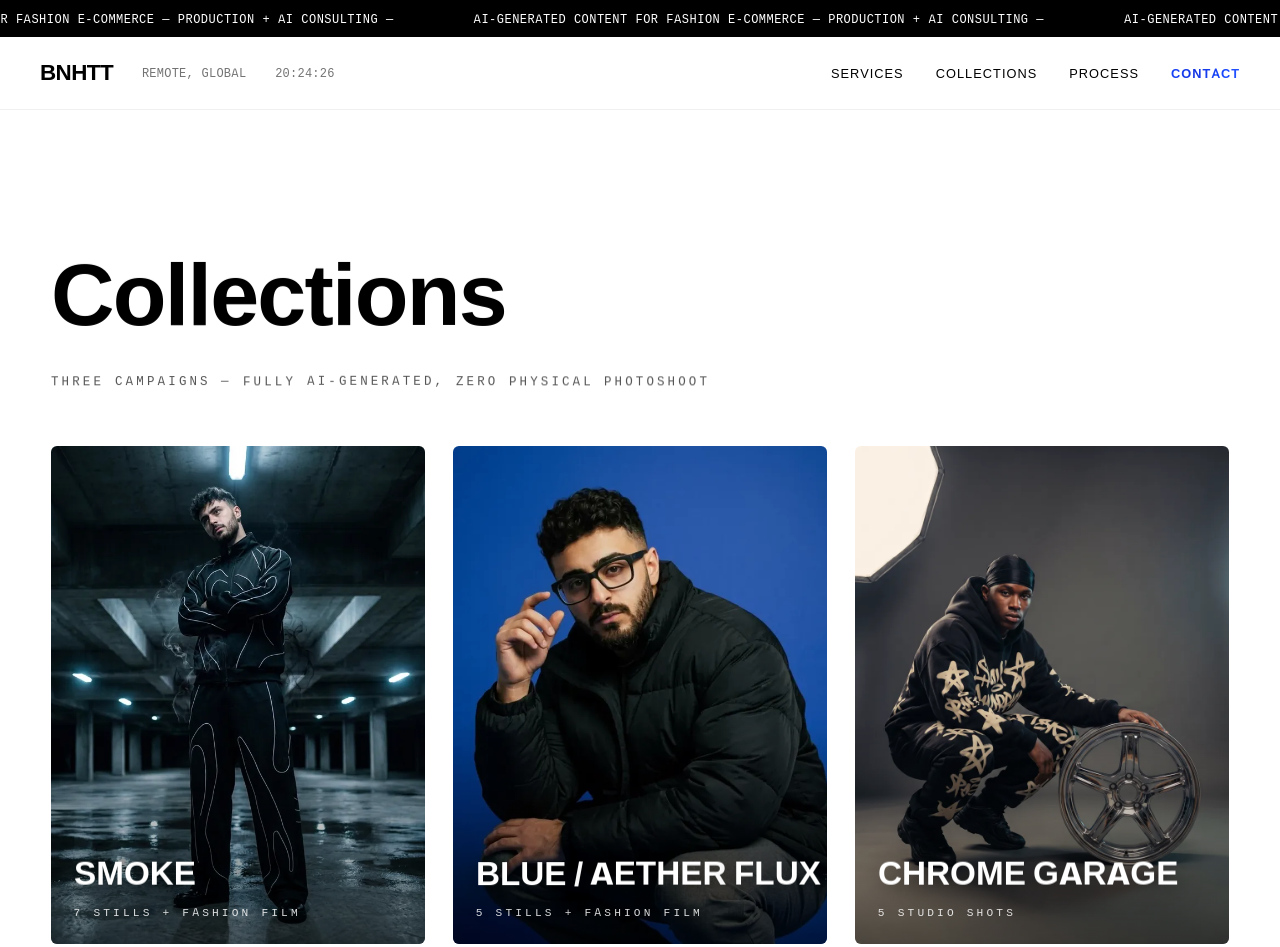
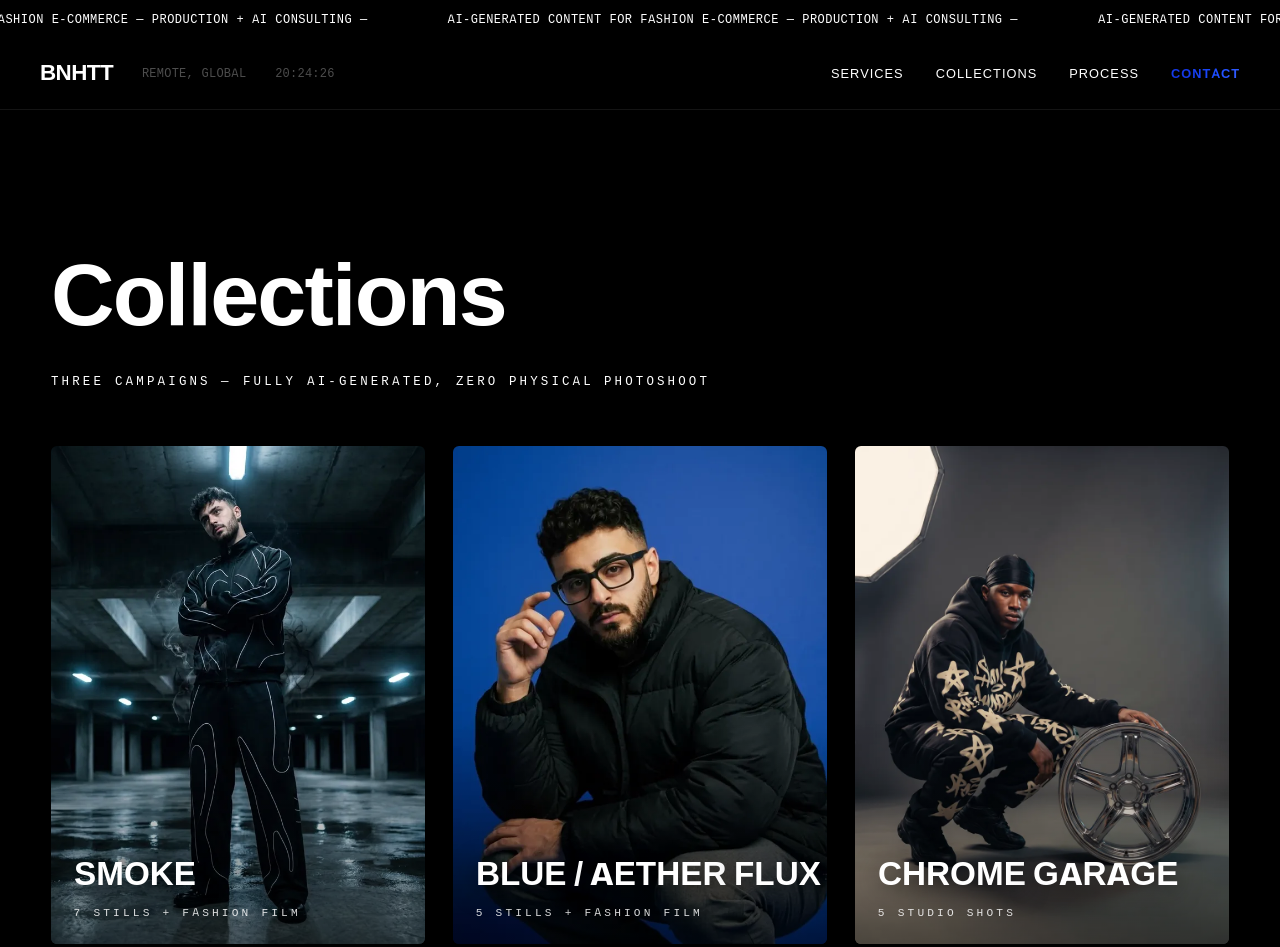
Before and after one commit to BNHTT/bnhtt-ai-studio-web, a plain HTML site: page collections.html in a window 1280 px wide. Shown: the top 947 px of the page. Drawn offline with Linux system fonts and the light colour scheme.

Commit message:
feat(ui): unify site to dark palette + entrance/exit text animations
- UI-4: unify the whole site (index + collections) to the dark editorial
  palette (services/work/process/collections-main from white to black,
  section titles to white, header stays dark on scroll instead of white).
- Text animations: all section text now animates on enter AND exit
  (motion.js titles/descs toggle both ways; new text-anim.js/.css covers
  kickers, subheads, labels, contact block, footer). Respects reduced-motion.

```diff
--- /dev/null
+++ b/assets/dark-theme.css
@@ -0,0 +1,42 @@
+/* =====================================================================
+   DARK THEME — unifica toda la web a la paleta oscura (2026-07-12)
+   Antes: hero/cascade/footer oscuros pero services/work/process en blanco.
+   Ahora: todo negro editorial. Cargado al final para sobreescribir.
+   ===================================================================== */
+
+body {
+  background: #000000 !important;
+  color: #EDEDED;
+}
+
+/* secciones que estaban en blanco → negro */
+.browse,
+.photo-banner,
+.slideshow {
+  background: #000000 !important;
+}
+
+/* títulos de sección: de negro a blanco */
+.section-title {
+  color: #FFFFFF !important;
+}
+
+/* En un sitio 100% oscuro el header NO debe volverse blanco al scrollear:
+   se mantiene oscuro con un fondo translúcido + blur para separar del contenido. */
+.header.scrolled {
+  background: rgba(0, 0, 0, 0.72) !important;
+  -webkit-backdrop-filter: blur(12px);
+  backdrop-filter: blur(12px);
+  border-bottom: 1px solid rgba(255, 255, 255, 0.08) !important;
+}
+.header.scrolled .header-brand { color: #FFFFFF; }
+.header.scrolled .header-location,
+.header.scrolled .header-time { color: rgba(255, 255, 255, 0.55); }
+.header.scrolled .nav-link { color: #FFFFFF; }
+
+/* collections.html — fondo oscuro y textos claros */
+.collections-main { background: #000000 !important; }
+.collections-heading,
+.collections-sub,
+.detail-title,
+.detail-desc { color: #FFFFFF !important; }
--- a/assets/motion.js
+++ b/assets/motion.js
@@ -68,22 +68,20 @@
   titles.forEach(function (el) { splitWords(el, 70); el.classList.add("m-title"); });
   descs.forEach(function (el)  { splitWords(el, 22); el.classList.add("m-desc"); });
 
+  /* toggle bidireccional: entra al aparecer, sale al salir del viewport */
   var io = new IntersectionObserver(function (entries) {
     entries.forEach(function (entry) {
-      if (entry.isIntersecting) {
-        entry.target.classList.add("m-in");
-        io.unobserve(entry.target);
-      }
+      if (entry.isIntersecting) entry.target.classList.add("m-in");
+      else entry.target.classList.remove("m-in");
     });
-  }, { threshold: 0.25, rootMargin: "0px 0px -4% 0px" });
+  }, { threshold: 0.2, rootMargin: "0px 0px -6% 0px" });
 
   titles.concat(descs).forEach(function (el) {
+    io.observe(el);
     var r = el.getBoundingClientRect();
     if (r.top < window.innerHeight && r.bottom > 0) {
       /* already in view on load (e.g. collections heading) → animate right away */
       requestAnimationFrame(function () { setTimeout(function () { el.classList.add("m-in"); }, 120); });
-    } else {
-      io.observe(el);
     }
   });
 
--- /dev/null
+++ b/assets/text-anim.css
@@ -0,0 +1,19 @@
+/* =====================================================================
+   TEXT ANIM — animación de ENTRADA y SALIDA para el texto de todas las
+   secciones (2026-07-12). Complementa motion.js (títulos/descripciones):
+   este archivo cubre el resto del texto (kickers, subtítulos, labels,
+   bloque de contacto, footer...). Toggle bidireccional vía IntersectionObserver.
+   ===================================================================== */
+
+@media (prefers-reduced-motion: no-preference) {
+  .ta {
+    opacity: 0;
+    transform: translateY(26px);
+    transition: opacity 0.7s cubic-bezier(0.22, 1, 0.36, 1),
+                transform 0.7s cubic-bezier(0.22, 1, 0.36, 1);
+  }
+  .ta.ta-in {
+    opacity: 1;
+    transform: none;
+  }
+}
--- /dev/null
+++ b/assets/text-anim.js
@@ -0,0 +1,29 @@
+/* Text anim (2026-07-12): entrada + salida del texto de todas las secciones.
+   Los títulos/descripciones ya los maneja motion.js (ahora también con salida);
+   acá cubrimos el resto del texto. Excluye el hero (tiene su coreografía propia). */
+(function () {
+  'use strict';
+  if (window.matchMedia('(prefers-reduced-motion: reduce)').matches) return;
+
+  var SEL = [
+    '.spotlight-label', '.spotlight-desc',
+    '.cascade-kicker', '.cascade-cta',
+    '.contact-kicker', '.contact-title', '.contact-sub', '.contact-btn', '.contact-trust',
+    '.footer-signup-label', '.footer-copy',
+    '.collections-sub', '.detail-kicker', '.detail-desc'
+  ].join(',');
+
+  var els = Array.prototype.slice.call(document.querySelectorAll(SEL))
+    .filter(function (el) { return !el.closest('.hero'); });
+
+  els.forEach(function (el) { el.classList.add('ta'); });
+
+  var io = new IntersectionObserver(function (entries) {
+    entries.forEach(function (entry) {
+      if (entry.isIntersecting) entry.target.classList.add('ta-in');
+      else entry.target.classList.remove('ta-in');
+    });
+  }, { threshold: 0.12, rootMargin: '0px 0px -6% 0px' });
+
+  els.forEach(function (el) { io.observe(el); });
+})();
--- a/collections.html
+++ b/collections.html
@@ -18,6 +18,9 @@
   <link rel="stylesheet" href="assets/custom-overrides.css">
   <link rel="stylesheet" href="assets/studio-additions.css">
   <link rel="stylesheet" href="assets/living-blue.css">
+  <link rel="stylesheet" href="assets/ui-polish.css">
+  <link rel="stylesheet" href="assets/dark-theme.css">
+  <link rel="stylesheet" href="assets/text-anim.css">
 </head>
 <body>
 
@@ -132,5 +135,7 @@
   <script src="assets/custom-enhance.js"></script>
   <script src="assets/motion.js"></script>
   <script src="assets/collections.js"></script>
+  <script src="assets/ui-polish.js"></script>
+  <script src="assets/text-anim.js"></script>
 </body>
 </html>
```
Also changed, not shown: index.html (+3 -0 lines).
